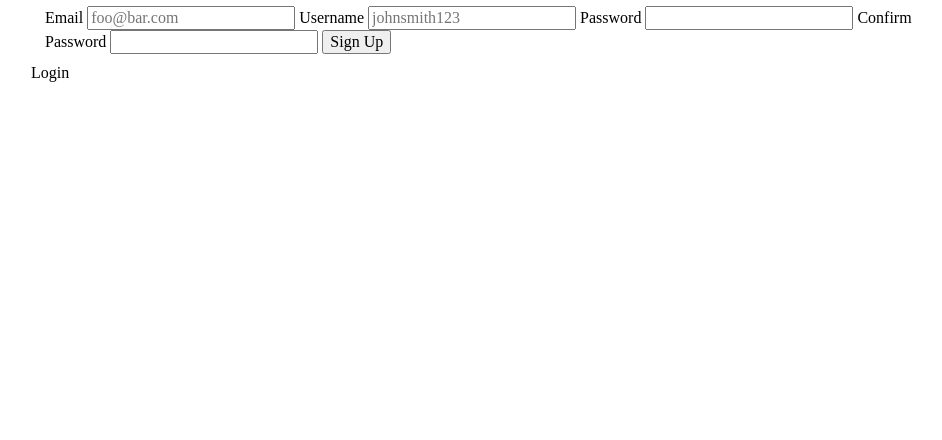
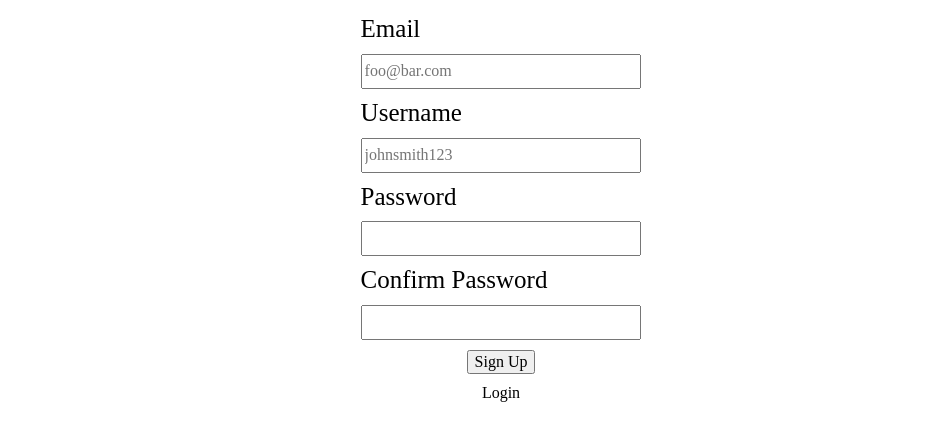
Before and after one commit to bryanguillen/slick-note, a website: page public/index.html in a window 1280 px wide. Shown: the whole page, without its empty margins (139-1081 px from the left). Drawn offline with nearby package versions, Linux system fonts and the light colour scheme.

Commit message:
style login and signup pages

```diff
--- a/public/css/main.css
+++ b/public/css/main.css
@@ -1,15 +1,52 @@
-*{
+body *{
 	box-sizing: border-box;
+}
+
+body {
+	padding-top: 15px;
 }
 
 fieldset {
 	border: 0;
+	padding: 0;
 }
 
+div.signup-content, div.login-content {
+	text-align: center;
+}
+
+.signup-label, .signup-field, .login-label, .login-field {
+	display: block;
+	margin-left: auto;
+	margin-right: auto;
+	margin-bottom: 10px;
+	width: 45%;
+}
+
+.signup-label, .login-label {
+	font-size: 25px;
+	text-align: left;
+}
+
+.signup-field, .login-field {
+	height: 35px;
+}
+
+.get-login, .get-signup {
+	margin-top: 10px;
+}
+
+@media screen and (min-width: 640px) {
+	.signup-label, .signup-field {
+		width: 30%;
+	}
+}
+
+/*js styling for now */
 .edit-title, .hide-edit-note, .confirm-delete, .edit-header{
 	display: none;
 }
 
-.note-id, .section-id {
+.note-id, .section-id, .hide-sections {
 	display: none;
 }
```
